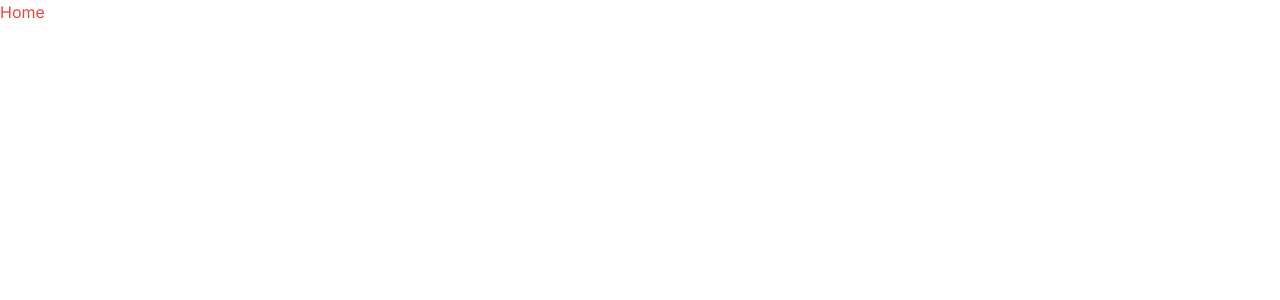
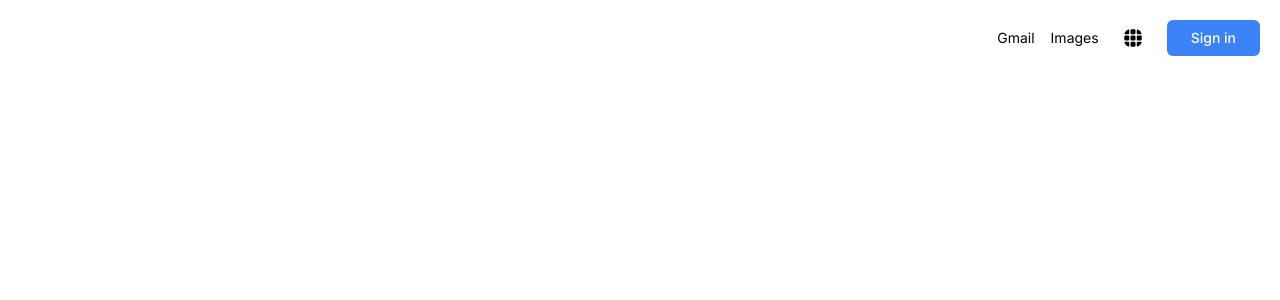
Before and after one commit to Roshan-Nayak1/google-next, a Next.js app: page / in a window 1280 px wide. Shown: the top 300 px of the page. Built offline with nearby package versions, Linux system fonts and the light colour scheme.

Commit message:
add Home header Component

```diff
--- a/src/app/page.js
+++ b/src/app/page.js
@@ -1,3 +1,9 @@
+import HomeHearder from "@/components/HomeHearder";
+
 export default function Home() {
-  return <h1 className="text-red-500">Home</h1>;
+  return (
+    <>
+      <HomeHearder />
+    </>
+  );
 }
--- /dev/null
+++ b/src/components/HomeHearder.jsx
@@ -0,0 +1,21 @@
+import { BsFillGrid3X3GapFill } from "react-icons/bs";
+import Link from "next/link";
+
+export default function HomeHearder() {
+    return (
+        <header className="flex justify-end p-5 text-sm ">
+            <div className="flex space-x-4 items-center">
+                <Link href={" https://mail.google.com"} className="hover:underline">
+                    Gmail
+                </Link>
+                <Link href={"https://image.google.com"} className="hover:underline">
+                    Images
+                </Link>
+                <BsFillGrid3X3GapFill className="bg-transparent hover:bg-gray-200 rounded-full text-4xl p-2" />
+                <button className="bg-blue-500 text-white px-6 py-2 font-medium rounded-md hover:brightness-105 hover:shadow-md transition-shadow">
+                    Sign in
+                </button>
+            </div>
+        </header>
+    );
+}
```
Also changed, not shown: package.json (+6 -4 lines), 1 other file (tests, documents, lock files or other folders).
